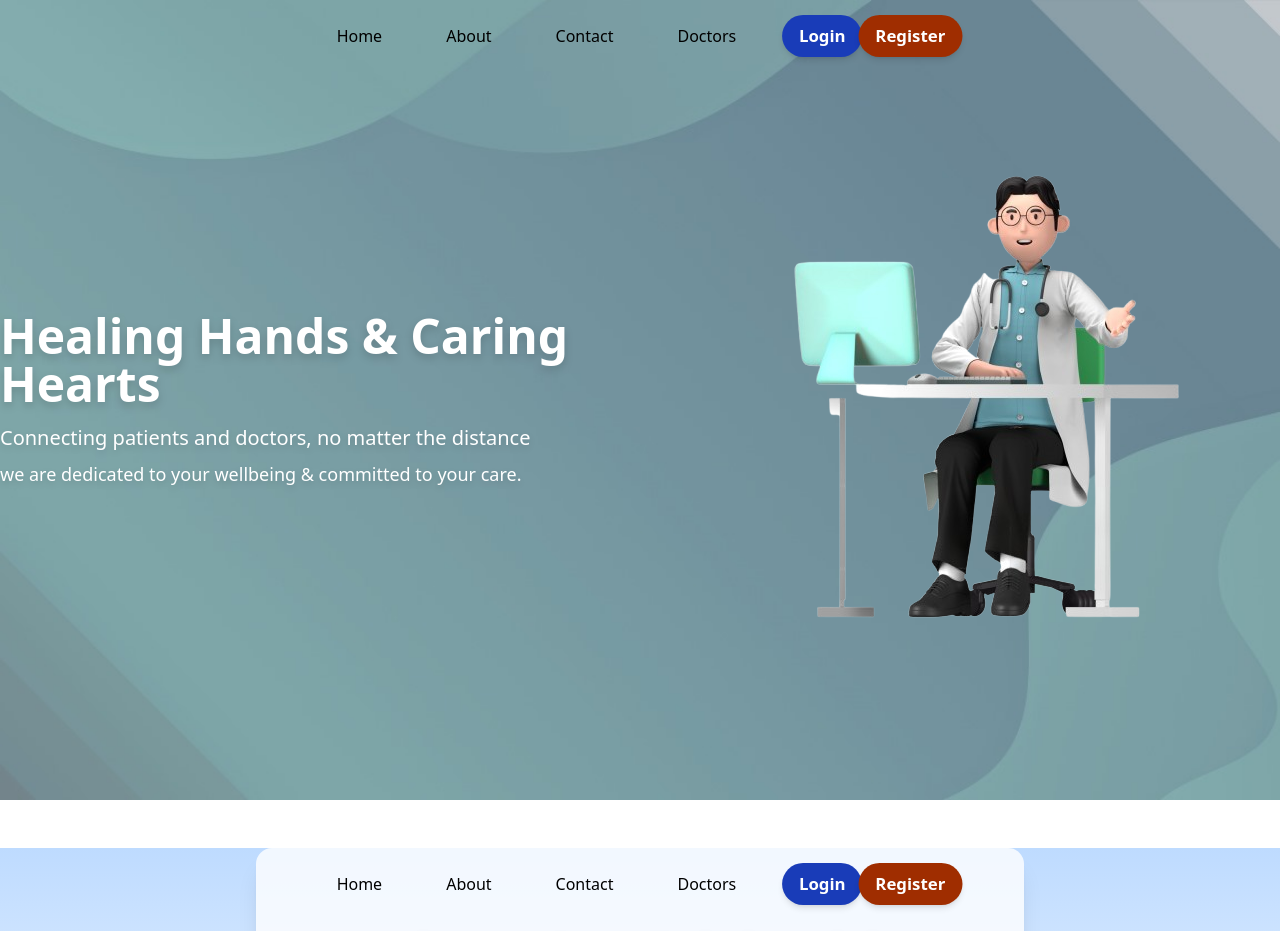
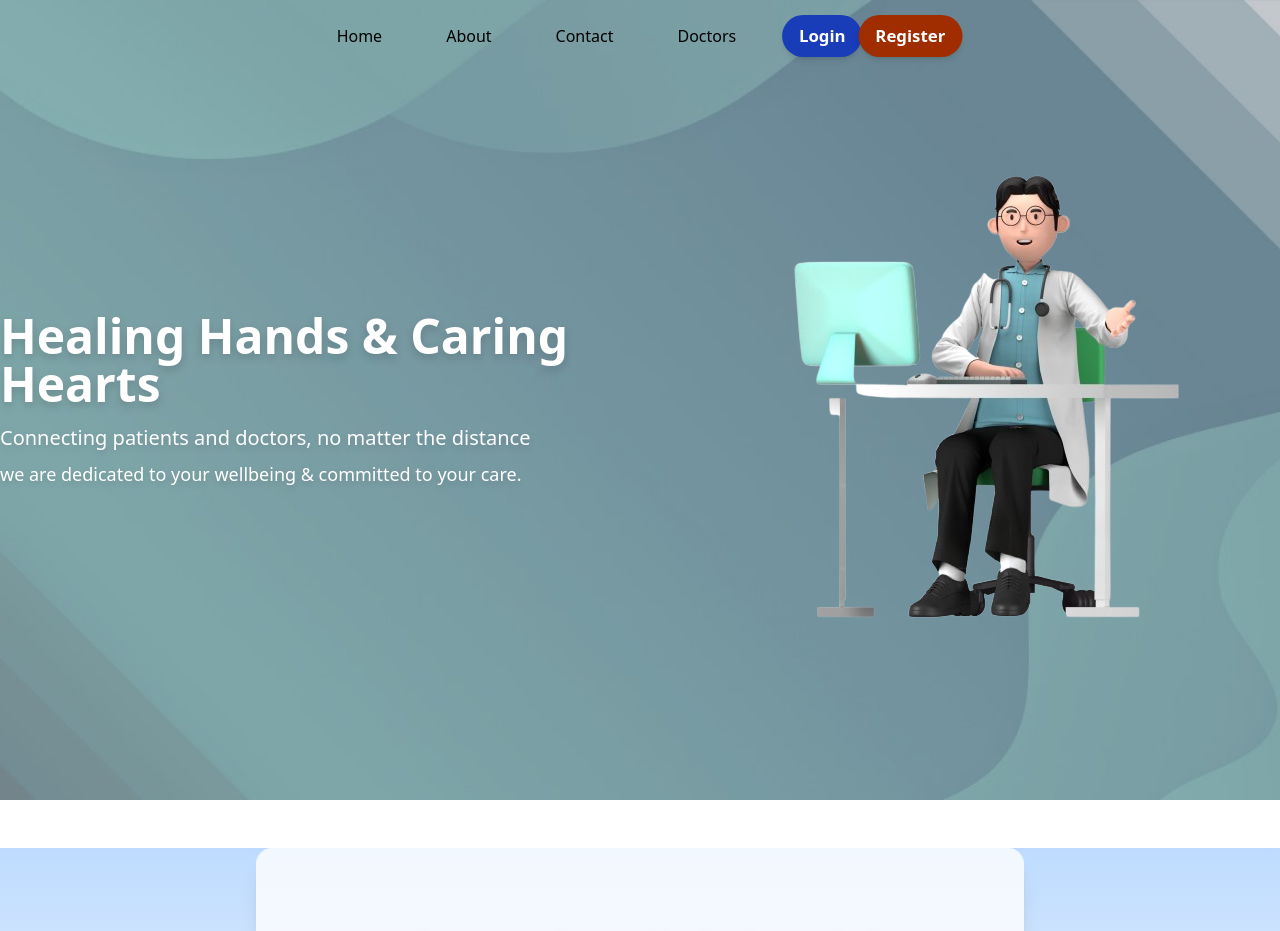
Before and after one commit to meetarora10/veersa-hack, a React (Vite) app in the folder client/: page / in a window 1280 px wide. Shown: the top 931 px of the page. Built offline with nearby package versions, Linux system fonts and the light colour scheme.

Commit message:
Auto Commit: $(date +'%Y-%m-%d %H:%M:%S')

```diff
--- a/client/src/pages/About.jsx
+++ b/client/src/pages/About.jsx
@@ -1,9 +1,8 @@
-import Navbar from '../components/Navbar'
 
 function About() {
   return (
     <div className="min-h-screen bg-gradient-to-b from-blue-200 via-white to-blue-50">
-      <Navbar />
+
       <div className="max-w-3xl mx-auto py-20 px-6 rounded-2xl shadow-xl bg-white/80 mt-12">
         <h1 className="text-5xl font-extrabold mb-8 text-blue-900 text-center drop-shadow-lg">
           About Our Telehealth Platform
```
